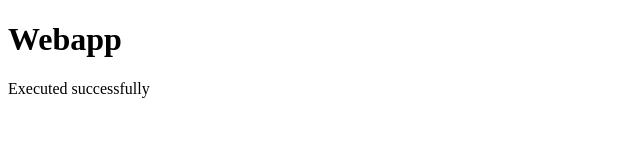
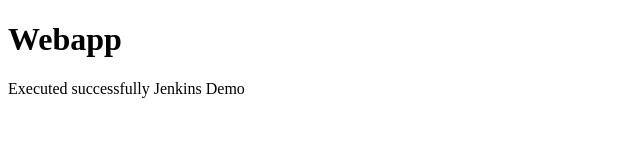
Before and after one commit to NarayanPooja/jenkintest, a plain HTML site: page index.html in a window 1280 px wide. Shown: the whole page, without its empty margins (0-640 px from the left). Drawn offline with Linux system fonts and the light colour scheme.

Commit message:
Update index.html

```diff
--- a/index.html
+++ b/index.html
@@ -6,7 +6,7 @@
 <body>
 
 <h1>Webapp</h1>
-<p>Executed successfully</p>
+<p>Executed successfully Jenkins Demo</p>
 
 </body>
 </html>
```
